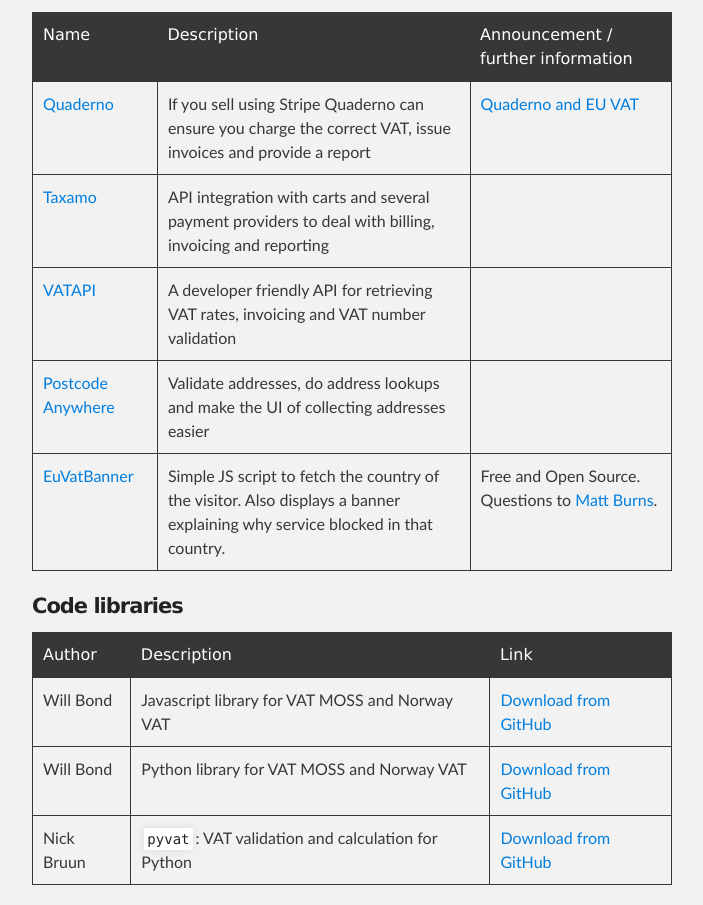
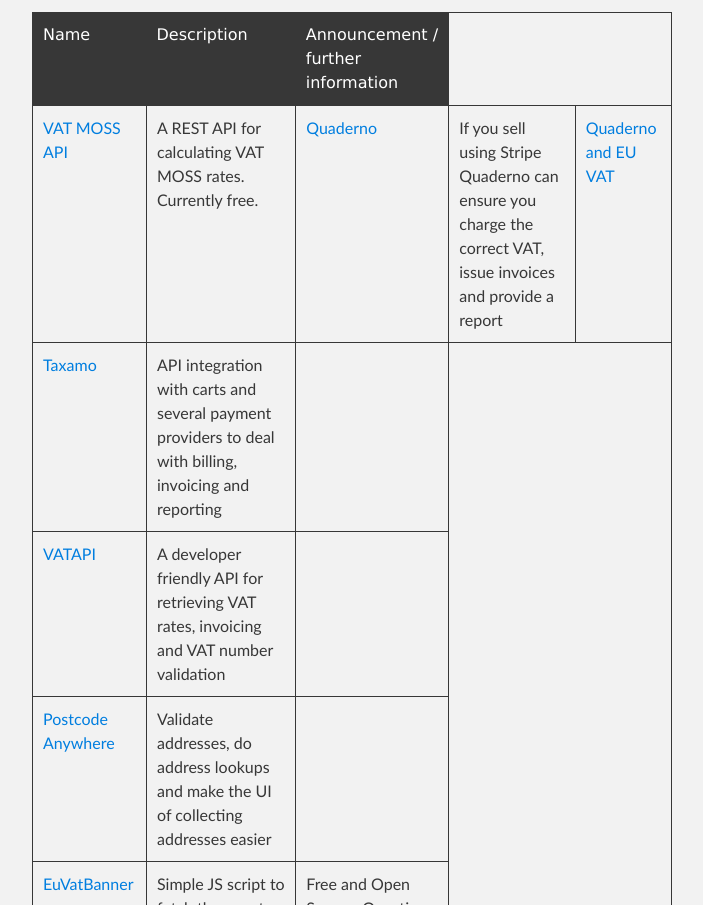
Before and after one commit to rachelandrew/eu-vat, a plain HTML site: page third-parties.html in a window 1280 px wide. Shown: the part 2519-3424 px from the top of the page, without its empty margins (288-991 px from the left). Drawn offline with Linux system fonts and the light colour scheme.

Commit message:
Add link to (free) API

```diff
--- a/third-parties.html
+++ b/third-parties.html
@@ -166,6 +166,8 @@
 
 
           <tr>
+            <td><a href="https://vatmossapi.com">VAT MOSS API</a></td>
+            <td>A REST API for calculating VAT MOSS rates. Currently free.</td>
             <td><a href="http://quaderno.io">Quaderno</a></td>
             <td>If you sell using Stripe Quaderno can ensure you charge the correct VAT, issue invoices and provide a report</td>
             <td><a href="http://quaderno.io/stripe-vat-invoicing/">Quaderno and EU VAT</a></td>
```
